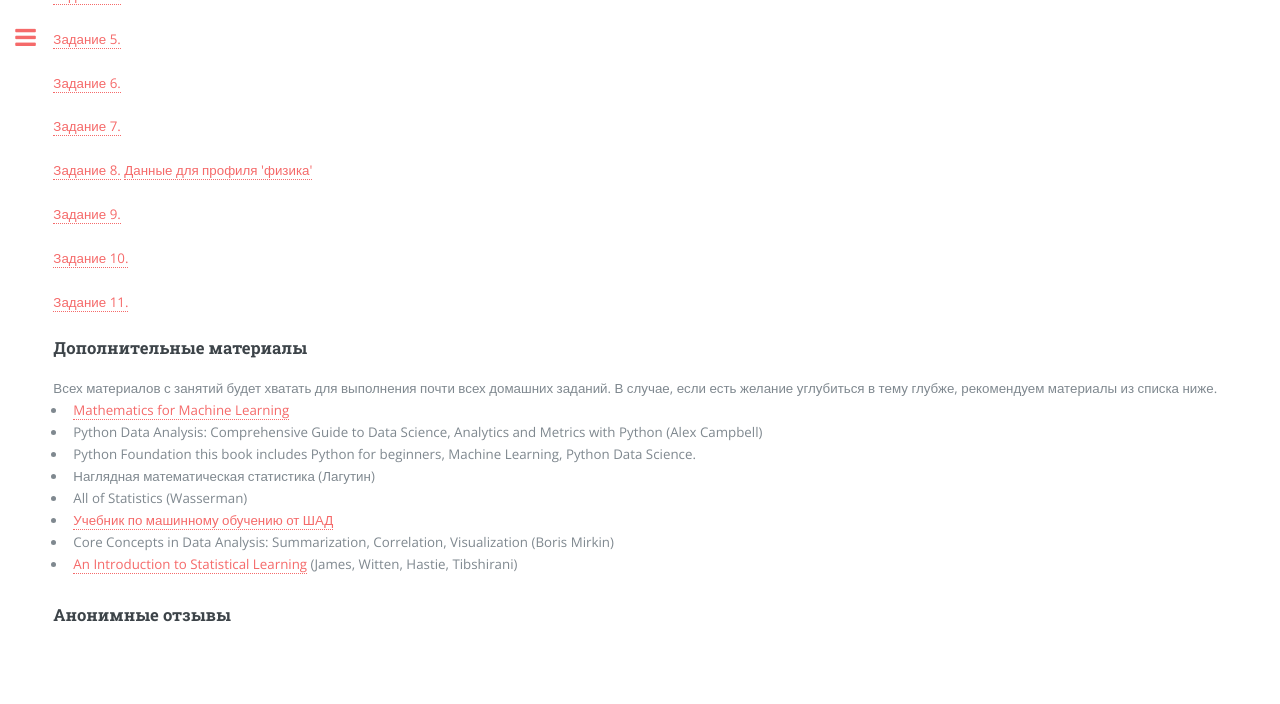
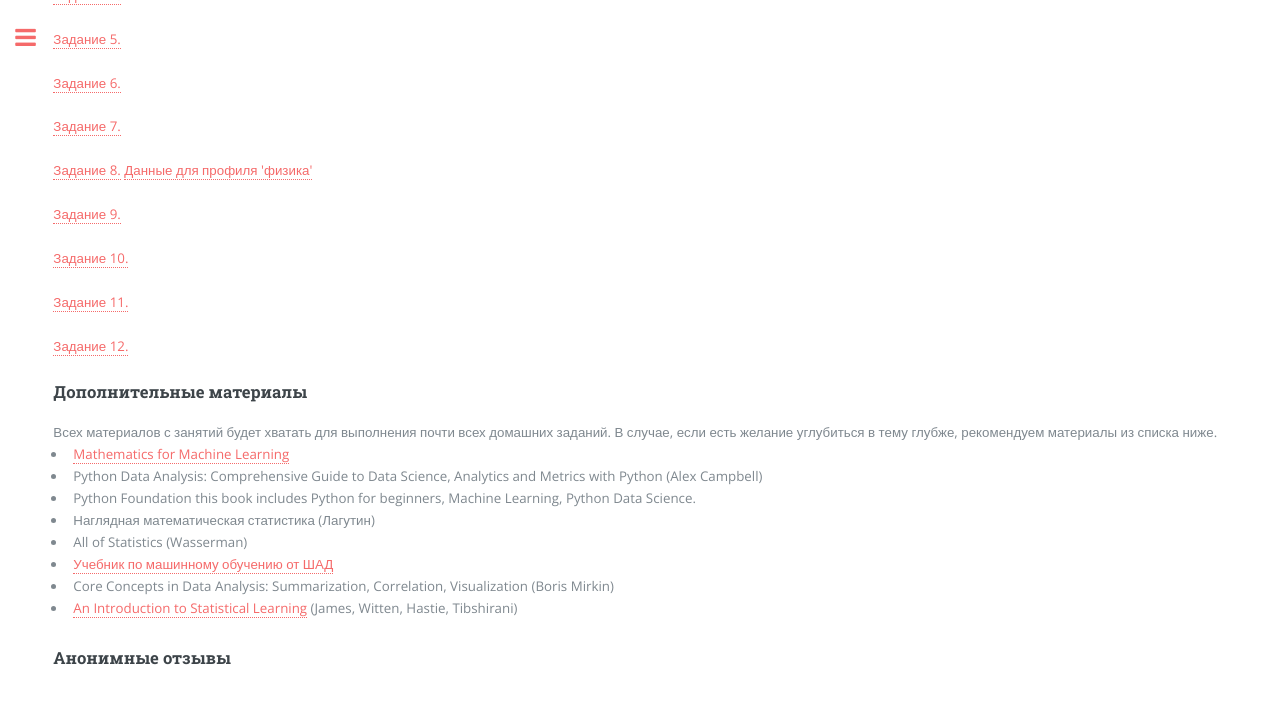
Before and after one commit to miptstats/miptstats.github.io, a Jekyll site: the page built from courses/ad_mipt.html, in a window 1280 px wide and 900 px high, scrolled down 1731 px. Shown: the top 704 px of the window. Built offline with Jekyll 4.4.1, drawn with Linux system fonts in a browser that asks for light colours; a script that is not in the unit is left out.

Commit message:
Update ad_mipt.html

```diff
--- a/courses/ad_mipt.html
+++ b/courses/ad_mipt.html
@@ -105,6 +105,9 @@
  <a href="ad_mipt/hw10.html">Задание 10.</a><br><br>
 
  <a href="ad_mipt/hw11.html">Задание 11.</a><br><br>
+
+ <a href="ad_mipt/hw12.html">Задание 12.</a><br><br>
+
 
 
 
```
